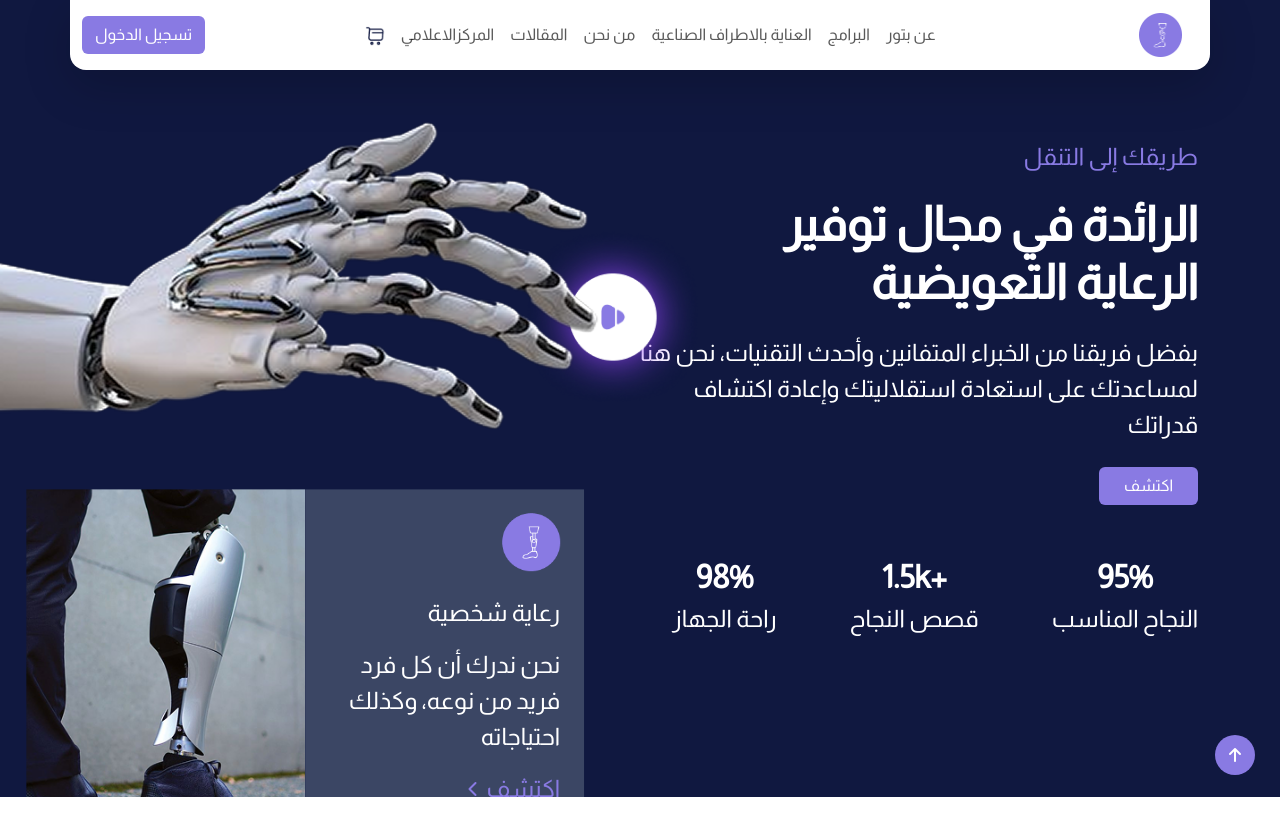
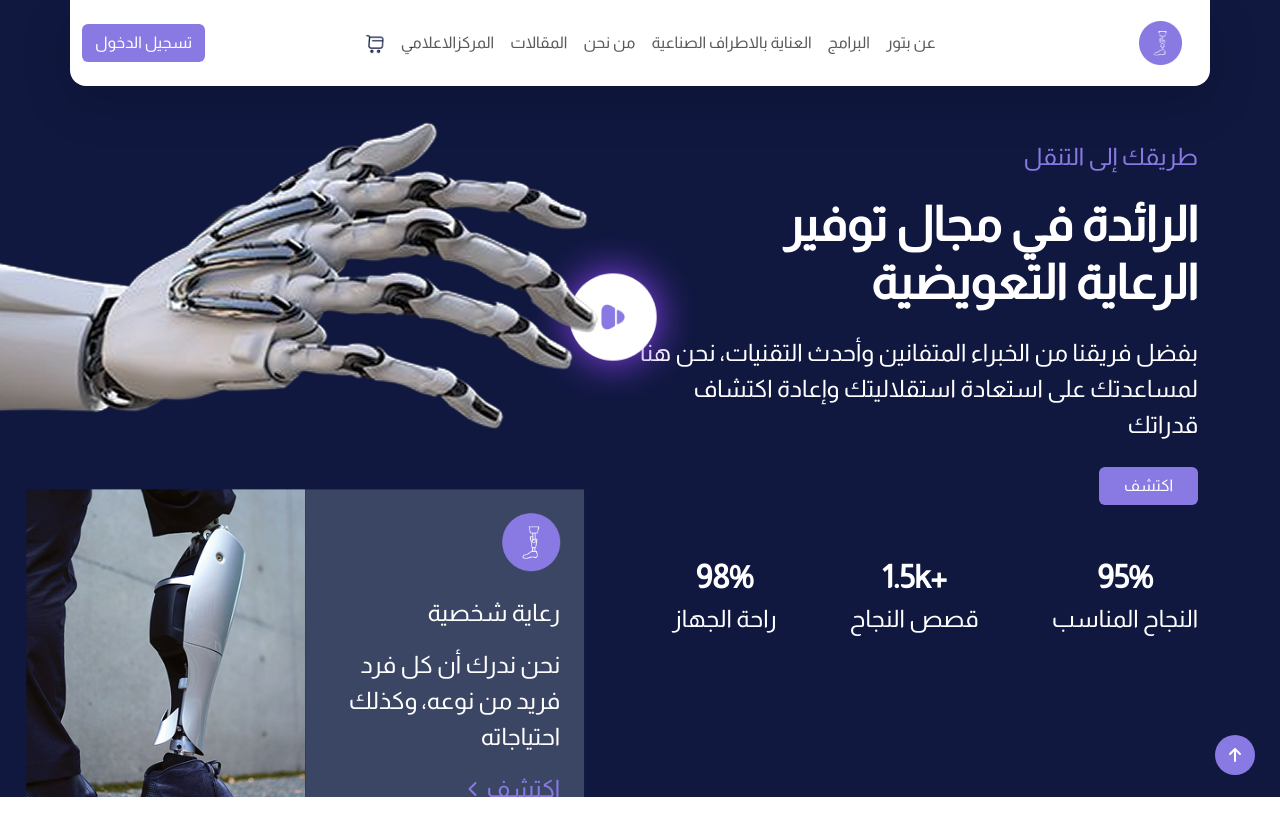
Before and after one commit to Omran950/Frontend-task, a plain HTML site: page index.html in a window 1280 px wide. Shown: the top 834 px of the page. Drawn offline with Linux system fonts and the light colour scheme; files whose address does not match are found by name; a web font is replaced by a local one.

Commit message:
add padding y to the navbar

```diff
--- a/index.html
+++ b/index.html
@@ -13,7 +13,7 @@
   <body data-bs-spy="scroll" data-bs-target="#navbar-example">
     <!-- Navigation Bar -->
     <nav
-      class="navbar shadow-lg navbar-expand-lg rounded-bottom-4 container fixed-top mx-auto bg-white text-mainColor"
+      class="navbar py-3 shadow-lg navbar-expand-lg rounded-bottom-4 container fixed-top mx-auto bg-white text-mainColor"
     >
       <div
         class="container d-flex justify-content-between align-items-center"
```
Also changed, not shown: page2.html (+1 -1 lines).
